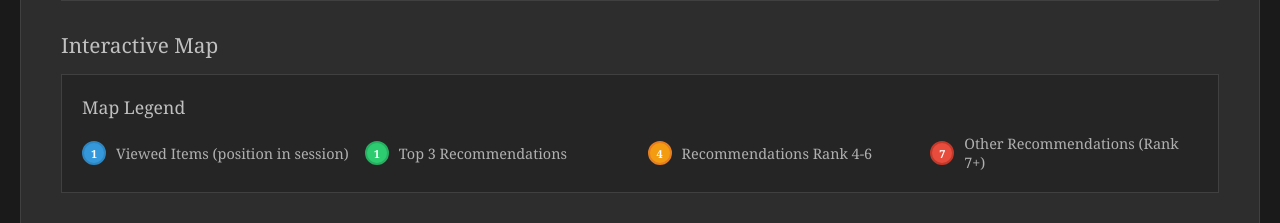
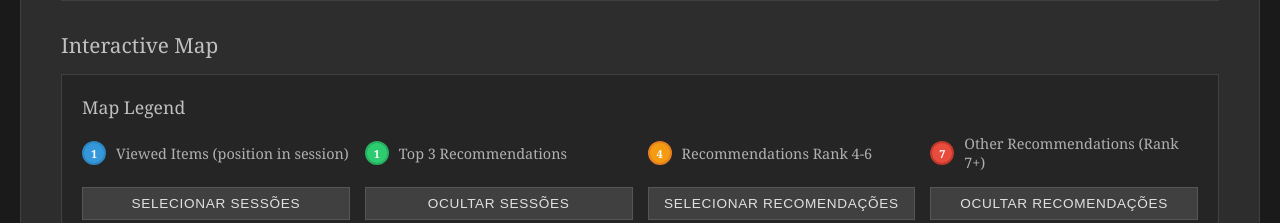
Before and after one commit to hygo2025/fermi, a FastAPI app: template src/api/templates/session_recommendations.html in a window 1280 px wide. Shown: the part 315-538 px from the top of the page. Run offline with FastAPI, Linux system fonts and the light colour scheme; the template is opened without the code that fills it: most values are stand-ins (such as "Sample title", 1, 10 or a date in 2020); parts of the project's set-up code (start-up, migrations or seed data) failed here and were passed over.

Commit message:
feat: add layer toggle buttons and functionality for session and recommendation selection

```diff
--- a/src/api/templates/session_recommendations.html
+++ b/src/api/templates/session_recommendations.html
@@ -150,6 +150,21 @@
             margin-bottom: 30px;
         }
 
+        .layer-toggle {
+            background: #404040;
+            border: 1px solid #565656;
+            color: #e0e0e0;
+            padding: 8px 12px;
+            font-size: 0.85em;
+            cursor: pointer;
+            text-transform: uppercase;
+            letter-spacing: 0.05em;
+        }
+
+        .layer-toggle:hover {
+            background: #4f4f4f;
+        }
+
         .legend h3 {
             color: #c0c0c0;
             margin-bottom: 15px;
@@ -251,6 +266,12 @@
                     <div class="legend-marker red">7</div>
                     <div class="legend-text">Other Recommendations (Rank 7+)</div>
                 </div>
+            </div>
+            <div class="legend-grid" style="margin-top:15px;">
+                <button class="layer-toggle" data-target="Sessão" data-action="select">Selecionar sessões</button>
+                <button class="layer-toggle" data-target="Sessão" data-action="clear">Ocultar sessões</button>
+                <button class="layer-toggle" data-target="Recomendação" data-action="select">Selecionar recomendações</button>
+                <button class="layer-toggle" data-target="Recomendação" data-action="clear">Ocultar recomendações</button>
             </div>
         </div>
 
@@ -357,5 +378,74 @@
             </table>
         </div>
     </div>
+    <script>
+        (function() {
+            let mapDoc = null;
+
+            function resolveMapDoc() {
+                if (mapDoc) {
+                    return true;
+                }
+                const iframe = document.querySelector('.map-container iframe');
+                if (iframe && (iframe.contentDocument || iframe.contentWindow.document)) {
+                    mapDoc = iframe.contentDocument || iframe.contentWindow.document;
+                    return true;
+                }
+                if (document.querySelector('.leaflet-control-layers-overlays')) {
+                    mapDoc = document;
+                    return true;
+                }
+                return false;
+            }
+
+            function setLayers(prefix, shouldCheck) {
+                if (!resolveMapDoc()) return;
+                const inputs = mapDoc.querySelectorAll('.leaflet-control-layers-overlays input');
+                inputs.forEach((input) => {
+                    const label = input.closest('label');
+                    if (!label) return;
+                    const text = (label.textContent || '').trim();
+                    if (text.startsWith(prefix)) {
+                        if (shouldCheck && !input.checked) {
+                            input.click();
+                        } else if (!shouldCheck && input.checked) {
+                            input.click();
+                        }
+                    }
+                });
+            }
+
+            function bindButtons() {
+                document.querySelectorAll('.layer-toggle').forEach((btn) => {
+                    btn.addEventListener('click', () => {
+                        const target = btn.getAttribute('data-target');
+                        const action = btn.getAttribute('data-action');
+                        setLayers(target, action === 'select');
+                    });
+                });
+            }
+
+            function waitForLayerControl(attempts) {
+                resolveMapDoc();
+                if (mapDoc && mapDoc.querySelector('.leaflet-control-layers-overlays input')) {
+                    bindButtons();
+                    return;
+                }
+                if (attempts <= 0) return;
+                setTimeout(() => waitForLayerControl(attempts - 1), 500);
+            }
+
+            document.addEventListener('DOMContentLoaded', () => {
+                const iframe = document.querySelector('.map-container iframe');
+                if (iframe) {
+                    iframe.addEventListener('load', () => {
+                        mapDoc = iframe.contentDocument || iframe.contentWindow.document;
+                        waitForLayerControl(10);
+                    });
+                }
+                waitForLayerControl(20);
+            });
+        })();
+    </script>
 </body>
 </html>
```
